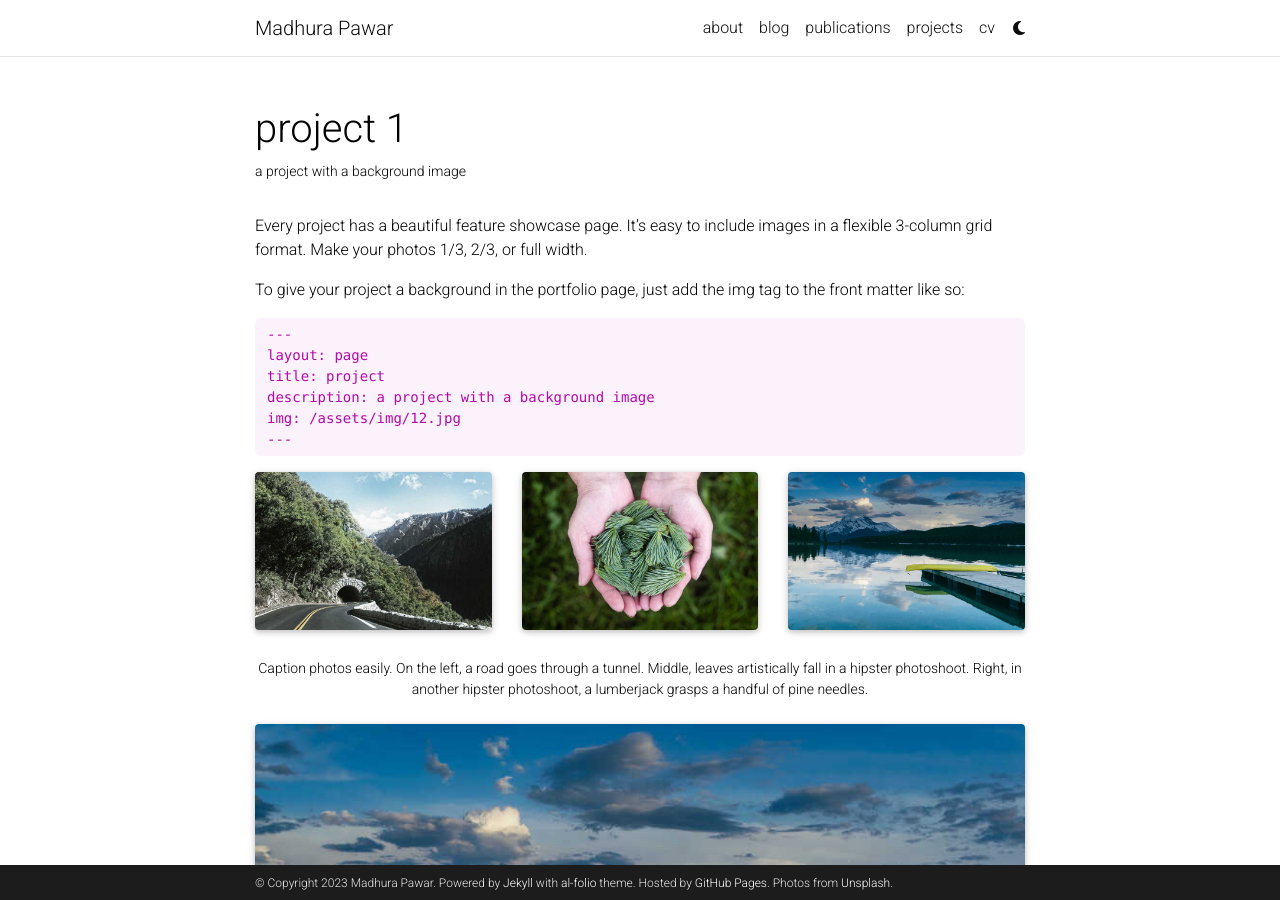
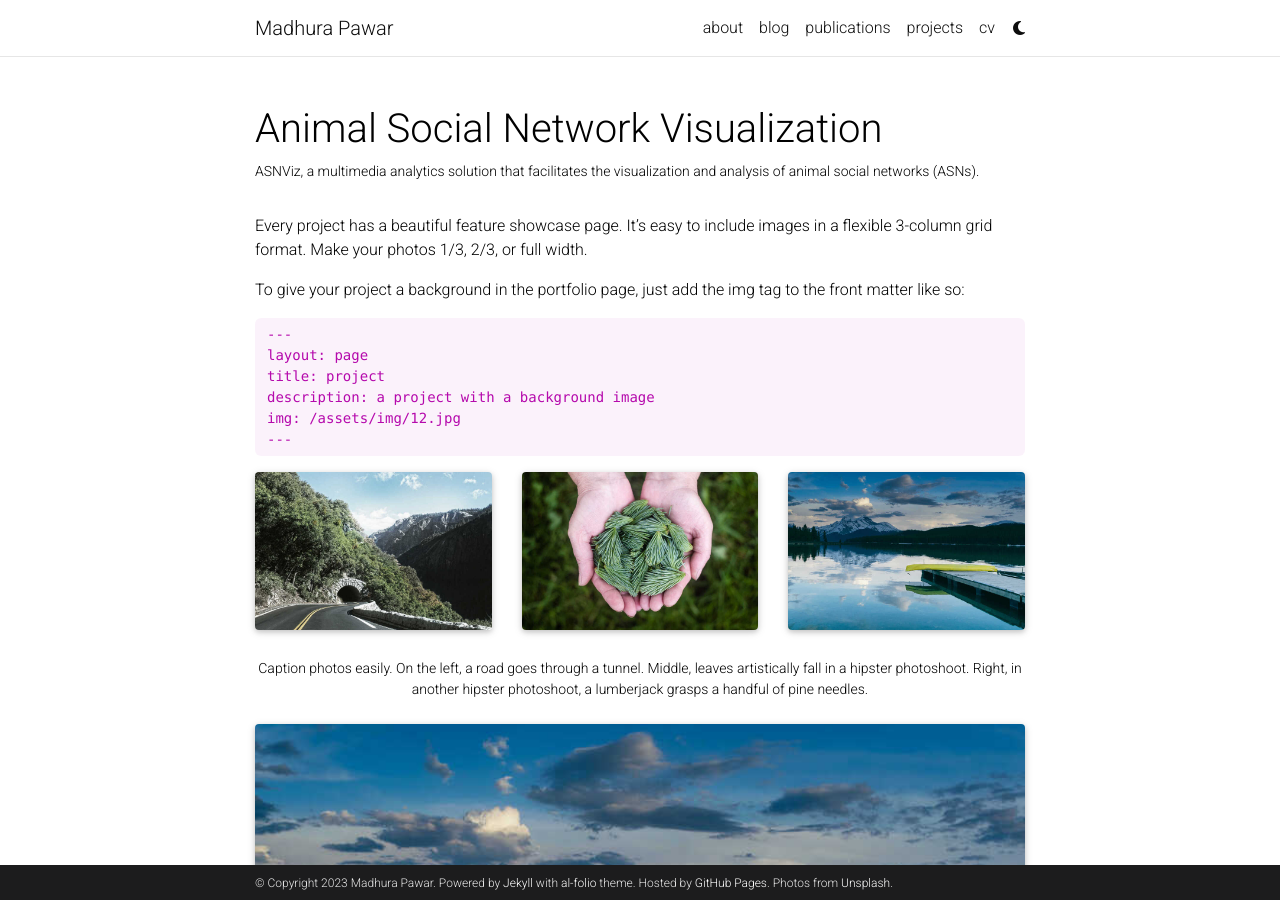
Before and after one commit to madhu221b/madhu221b.github.io, a Jekyll site: the page built from _projects/1_project.md, in a window 1280 px wide and 900 px high. Built offline with Jekyll 4.4.1, drawn with Linux system fonts in a browser that asks for light colours; comment, search, counter and statistics services are not loaded; a style sheet for code colours, icons or effects is not loaded.

Commit message:
adding asn

```diff
--- a/_projects/1_project.md
+++ b/_projects/1_project.md
@@ -1,10 +1,10 @@
 ---
 layout: page
-title: project 1
-description: a project with a background image
-img: assets/img/12.jpg
+title: Animal Social Network Visualization
+description: ASNViz, a multimedia analytics solution that facilitates the visualization and analysis of animal social networks (ASNs).
+img: assets/img/asn.jpg
 importance: 1
-category: work
+category: Masters
 related_publications: einstein1956investigations, einstein1950meaning
 ---
 
```
Also changed, not shown: _pages/projects.md (+2 -2 lines), assets/img/asn.jpg (added).
